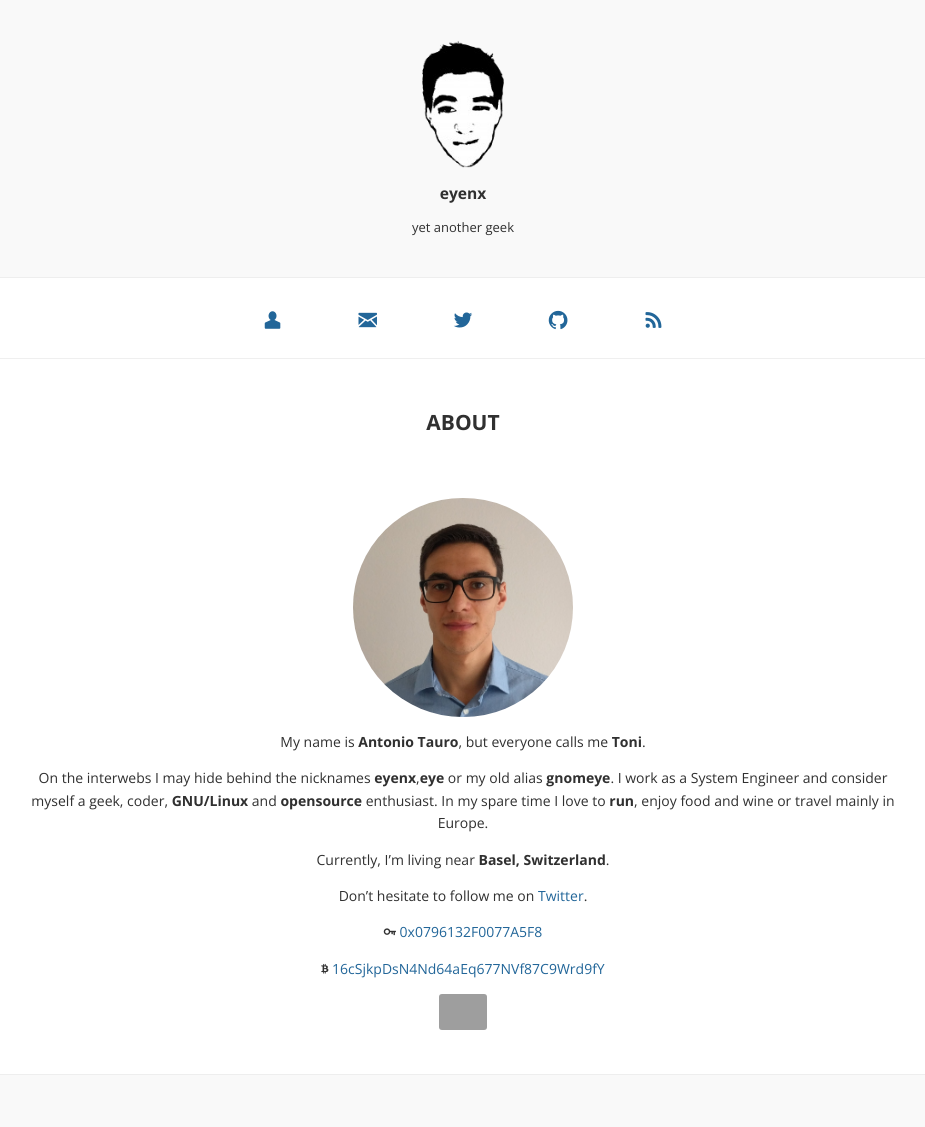
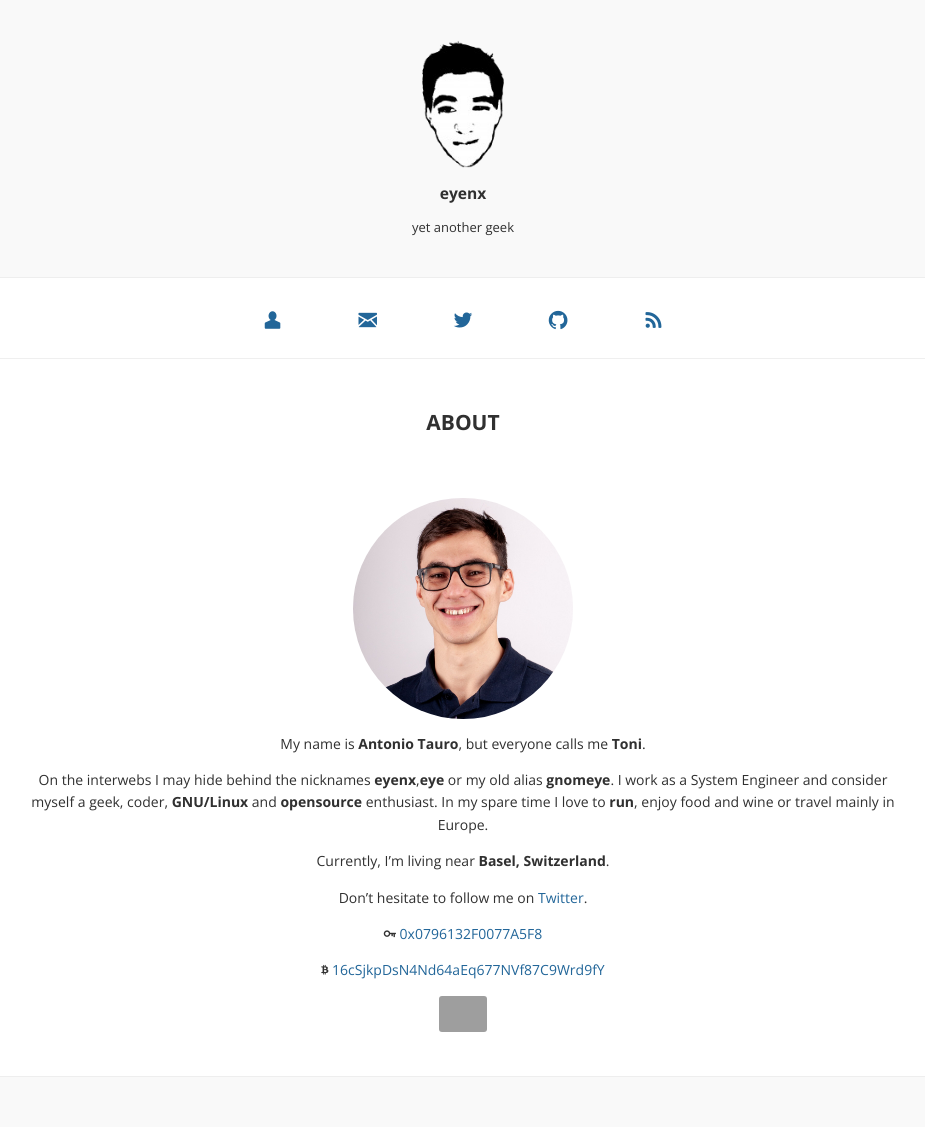
Before and after one commit to eyenx/blog, a Jekyll site: the page built from src/about/index.md, in a window 1280 px wide. Shown: the whole page, without its empty margins (177-1102 px from the left). Built offline with Jekyll 4.4.1, drawn with Linux system fonts in a browser that asks for light colours; grey boxes are pictures that could not be loaded.

Commit message:
new about.jpeg pic

```diff
--- a/src/about/index.md
+++ b/src/about/index.md
@@ -4,7 +4,7 @@ title: about
 header: about
 group: navigation
 ---
-<img src="/img/about.jpg" width="25%" style="display:block;margin-left:auto;margin-right:auto;border-radius:50%" />
+<img src="/img/about.jpeg" width="25%" style="display:block;margin-left:auto;margin-right:auto;border-radius:50%" />
 {:r: .about}
 My name is **Antonio Tauro**, but everyone calls me **Toni**.
 {: r}
```
Also changed, not shown: src/img/about.jpeg (added).
